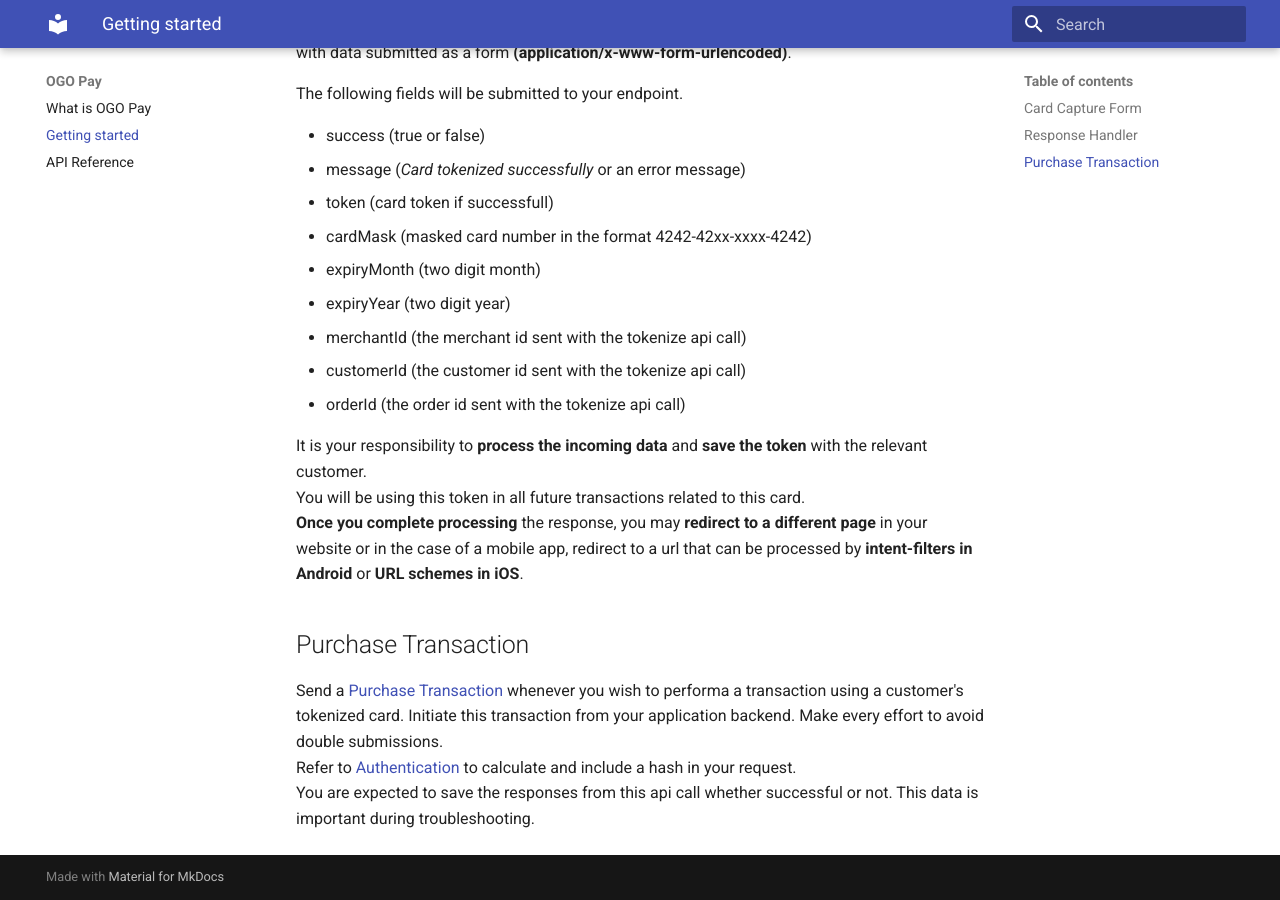
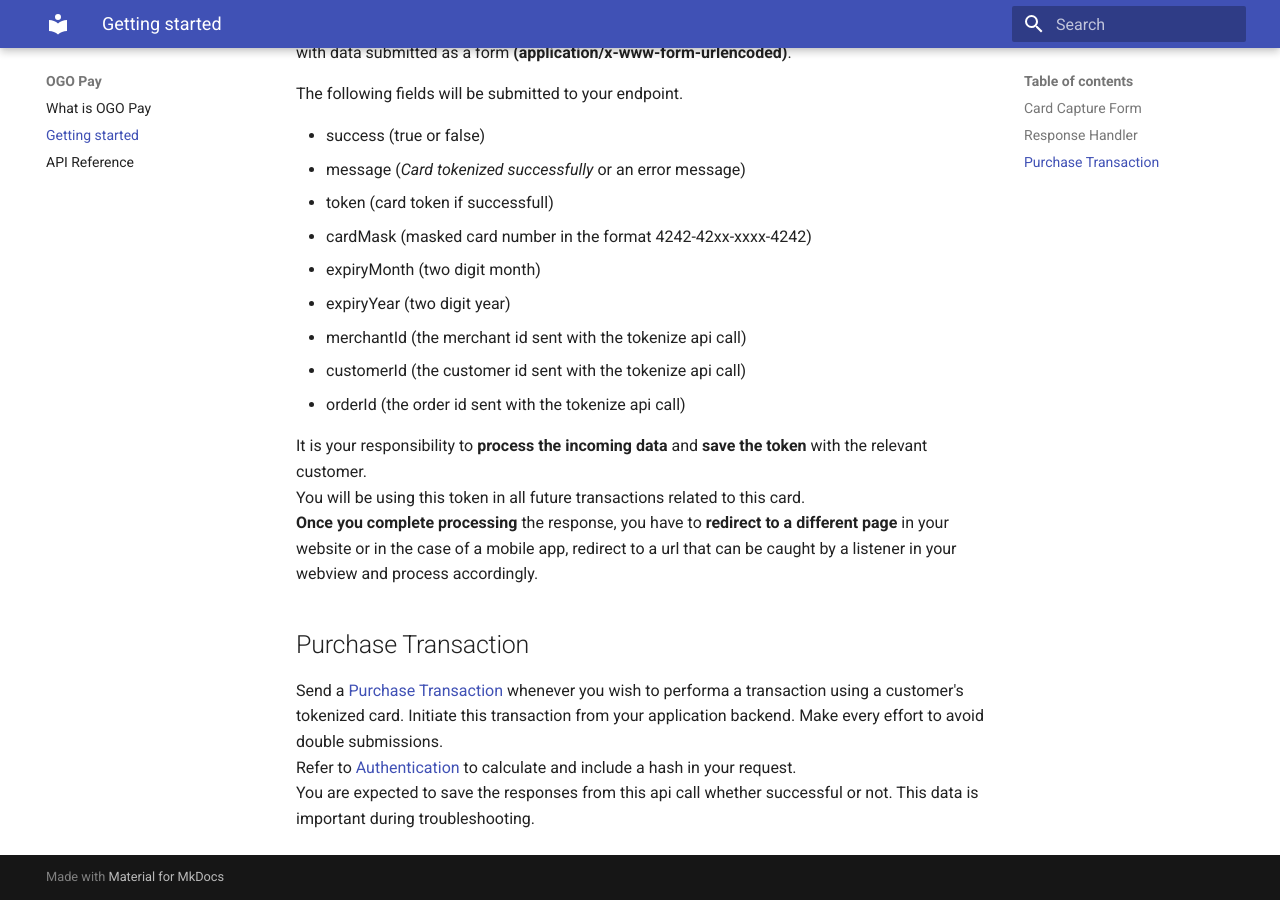
Before and after one commit to denesh-r/ogopay-docs, an MkDocs documentation site: the page built from docs/integration.md, in a window 1280 px wide and 900 px high, scrolled down 1343 px. Built offline with MkDocs 1.6.1 and Material for MkDocs 9.7.7, drawn with Linux system fonts in a browser that asks for light colours.

Commit message:
Mentioned Webview listener instead of intents

```diff
--- a/docs/integration.md
+++ b/docs/integration.md
@@ -57,9 +57,8 @@
 
 It is your responsibility to **process the incoming data** and **save the token** with the relevant customer.
 You will be using this token in all future transactions related to this card.
-**Once you complete processing** the response, you may **redirect to a different page** in your website or
-in the case of a mobile app, redirect to a url that can be processed by **intent-filters in Android** or
-**URL schemes in iOS**.
+**Once you complete processing** the response, you have to **redirect to a different page** in your website or
+in the case of a mobile app, redirect to a url that can be caught by a listener in your webview and process accordingly.
 
 ## Purchase Transaction
 
```
Also changed, not shown: .discharge.json.
